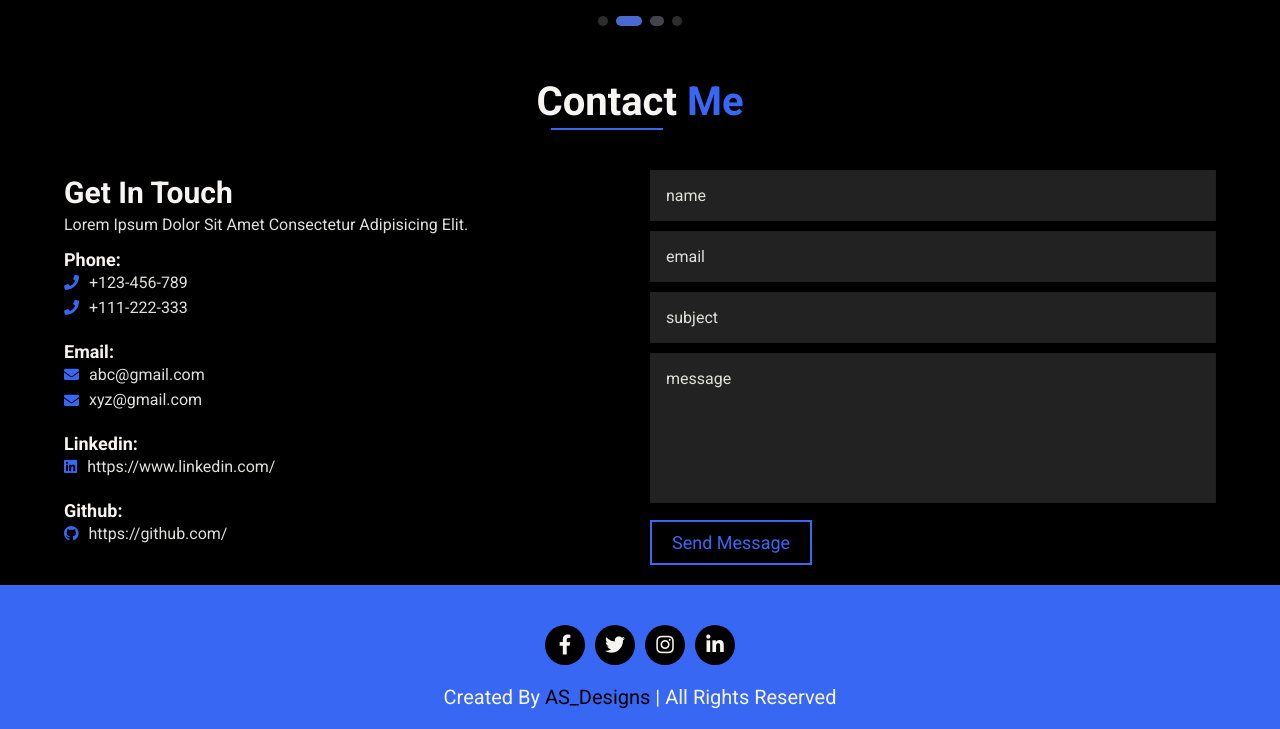
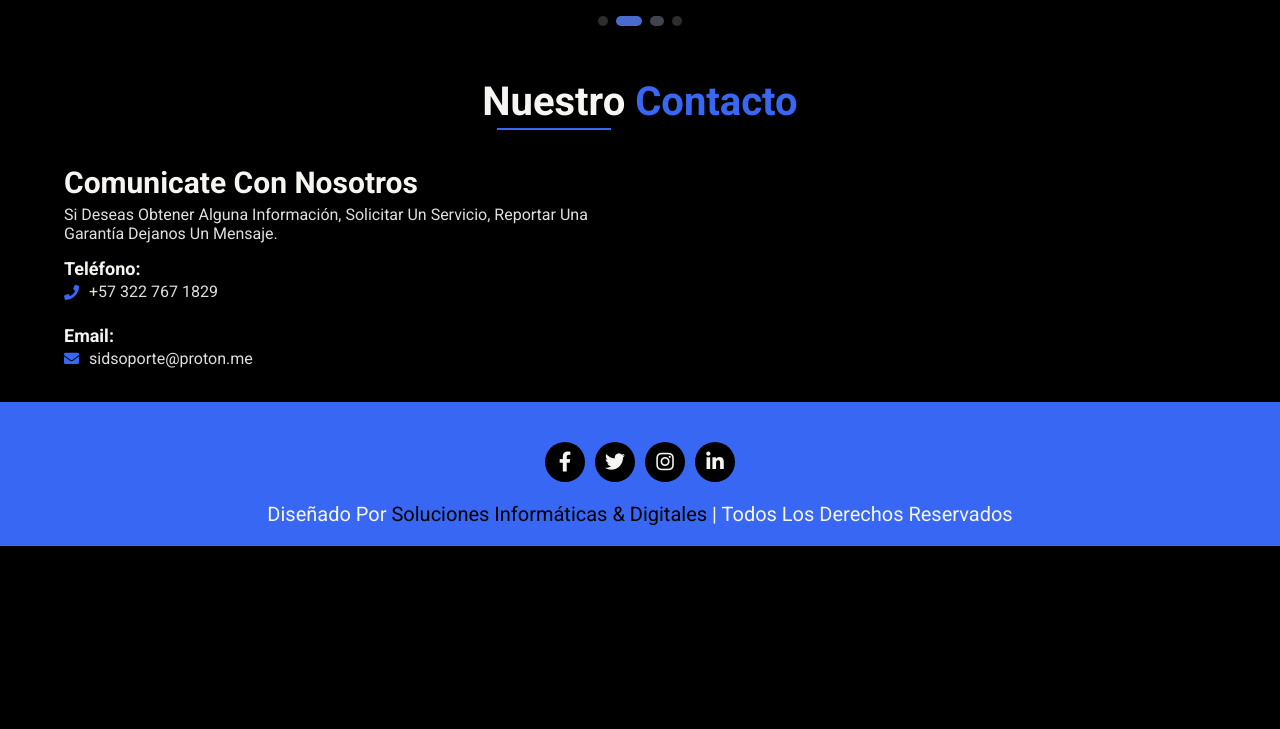
Before and after one commit to sidtecnologia/soluciones, a plain HTML site: page index.html in a window 1280 px wide. Shown: the part 4033-4762 px from the top of the page. After the commit the page ends 4579 px from the top, so only its background shows below. Drawn offline with Linux system fonts and the light colour scheme.

Commit message:
updt file

```diff
--- a/index.html
+++ b/index.html
@@ -548,26 +548,22 @@ Trabajamos con pasión, responsabilidad y cercanía, construyendo relaciones dur
     <section class="contact" id="contact">
 
         <div class="heading">
-            <h2><span>contact</span> me</h2>
+            <h2><span>Nuestro</span> Contacto</h2>
         </div>
 
         <div class="box-container">
 
             <div class="contact-info">
 
-                <h3>get in touch</h3>
+                <h3>comunicate con nosotros</h3>
 
-                <p>Lorem ipsum dolor sit amet consectetur adipisicing elit.</p>
+                <p>si deseas obtener alguna información, solicitar un servicio, reportar una garantía dejanos un mensaje.</p>
 
                 <div class="info-item">
-                    <h4>Phone:</h4>
+                    <h4>teléfono:</h4>
                     <div class="detail">
                         <div class="fas fa-phone"></div>
-                        <p>+123-456-789</p>
-                    </div>
-                    <div class="detail">
-                        <div class="fas fa-phone"></div>
-                        <p>+111-222-333</p>
+                        <p>+57 322 767 1829</p>
                     </div>
                 </div>
 
@@ -575,40 +571,21 @@ Trabajamos con pasión, responsabilidad y cercanía, construyendo relaciones dur
                     <h4>email:</h4>
                     <div class="detail">
                         <div class="fas fa-envelope"></div>
-                        <p class="gmail">abc@gmail.com</p>
-                    </div>
-                    <div class="detail">
-                        <div class="fas fa-envelope"></div>
-                        <p class="gmail">xyz@gmail.com</p>
-                    </div>
-                </div>
-
-                <div class="info-item">
-                    <h4>linkedin:</h4>
-                    <div class="detail">
-                        <div class="fab fa-linkedin"></div>
-                        <p class="linkedin">https://www.linkedin.com/</p>
-                    </div>
-                </div>
-
-                <div class="info-item">
-                    <h4>github:</h4>
-                    <div class="detail">
-                        <div class="fab fa-github"></div>
-                        <p class="github">https://github.com/</p>
+                        <p class="gmail">sidsoporte@proton.me</p>
                     </div>
                 </div>
             </div>
 
             <form method="post" class="contact-form" id="contactUs-Form">
 
-                <input type="text" name="name" class="box" id="name" placeholder="name" required />
-                <input type="email" name="email" class="box" id="email" placeholder="email" required />
-                <input type="text" name="subject" class="box" id="subject" placeholder="subject" required />
-                <textarea cols="30" rows="10" name="comment" id="comment" class="box" placeholder="message"></textarea>
-                <button type="submit" class="btn" name="submit" id="submit">send message</button>
+                <script type="module">
+                import Typebot from 'https://cdn.jsdelivr.net/npm/@typebot.io/js@0/dist/web.js';
 
-                <span class="alert" id="msg"></span>
+                Typebot.initStandard({ typebot: "sluciones-jy9kgck" });
+                </script>
+
+                <typebot-standard style="width: 100%; height: 300px; "></typebot-standard>
+
 
             </form>
 
@@ -629,7 +606,7 @@ Trabajamos con pasión, responsabilidad y cercanía, construyendo relaciones dur
         </div>
 
         <div class="content">
-            <p>created by <span>AS_Designs</span> | all rights reserved</p>
+            <p>diseñado por <span>soluciones informáticas & digitales</span> | todos los derechos reservados</p>
         </div>
     </footer>
     <!-------------------- Footer Area (End) -------------------->
@@ -668,26 +645,6 @@ Trabajamos con pasión, responsabilidad y cercanía, construyendo relaciones dur
         });
     </script>
 
-    <!-- Contact-Form Script -->
-    <script>
-        jQuery('#contactUs-Form').on('submit',function(e){
-          jQuery('#msg').html('');
-          jQuery('#submit').html('Please wait');
-          jQuery('#submit').attr('disabled',true);
-          jQuery.ajax({
-              url:'assets/php/submit.php',
-              type:'post',
-              data:jQuery('#contactUs-Form').serialize(),
-              success:function(result){
-                  jQuery('#msg').html(result);
-                  jQuery('#submit').html('Submit');
-                  jQuery('#submit').attr('disabled',false);
-                  jQuery('#contactUs-Form')[0].reset();
-              }
-          });
-          e.preventDefault();
-        });
-    </script>
 
 </body>
 </html>
```
Also changed, not shown: assets/js/testi-slider.js (line endings or trailing spaces).
